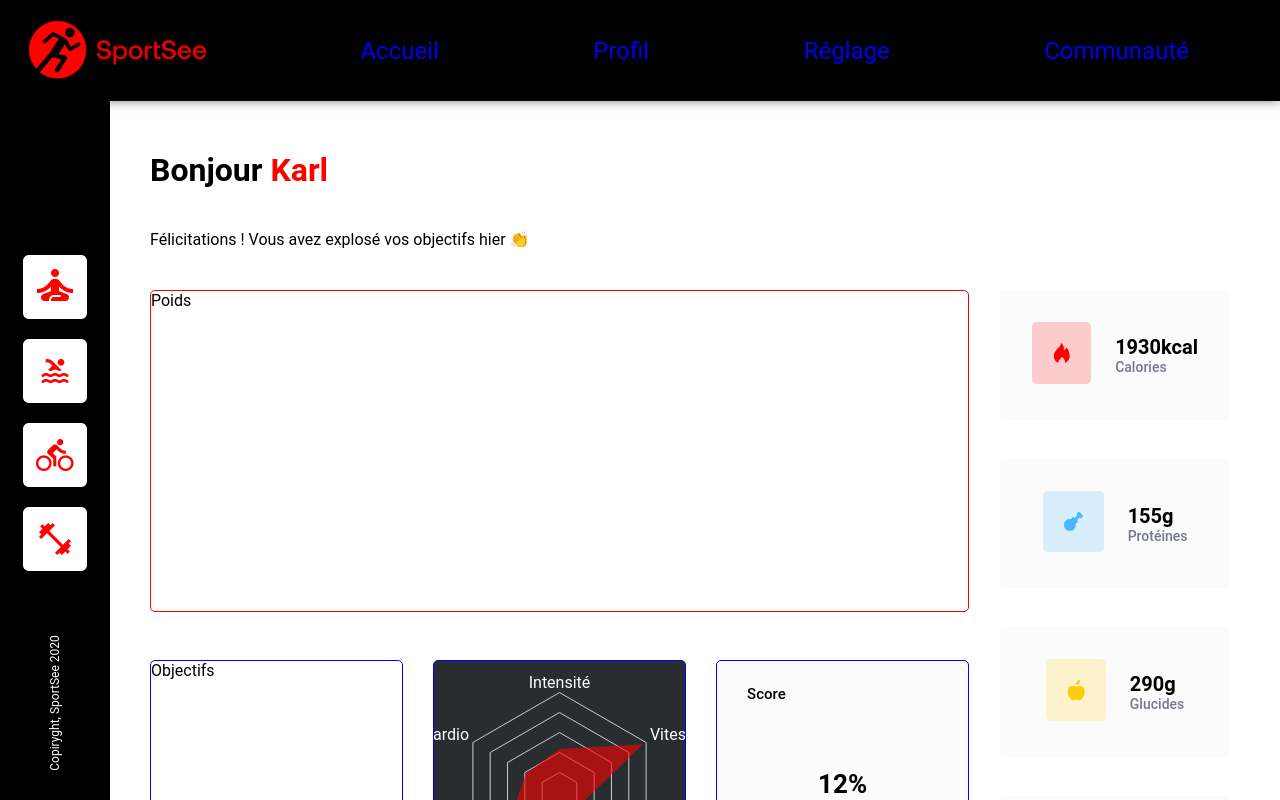
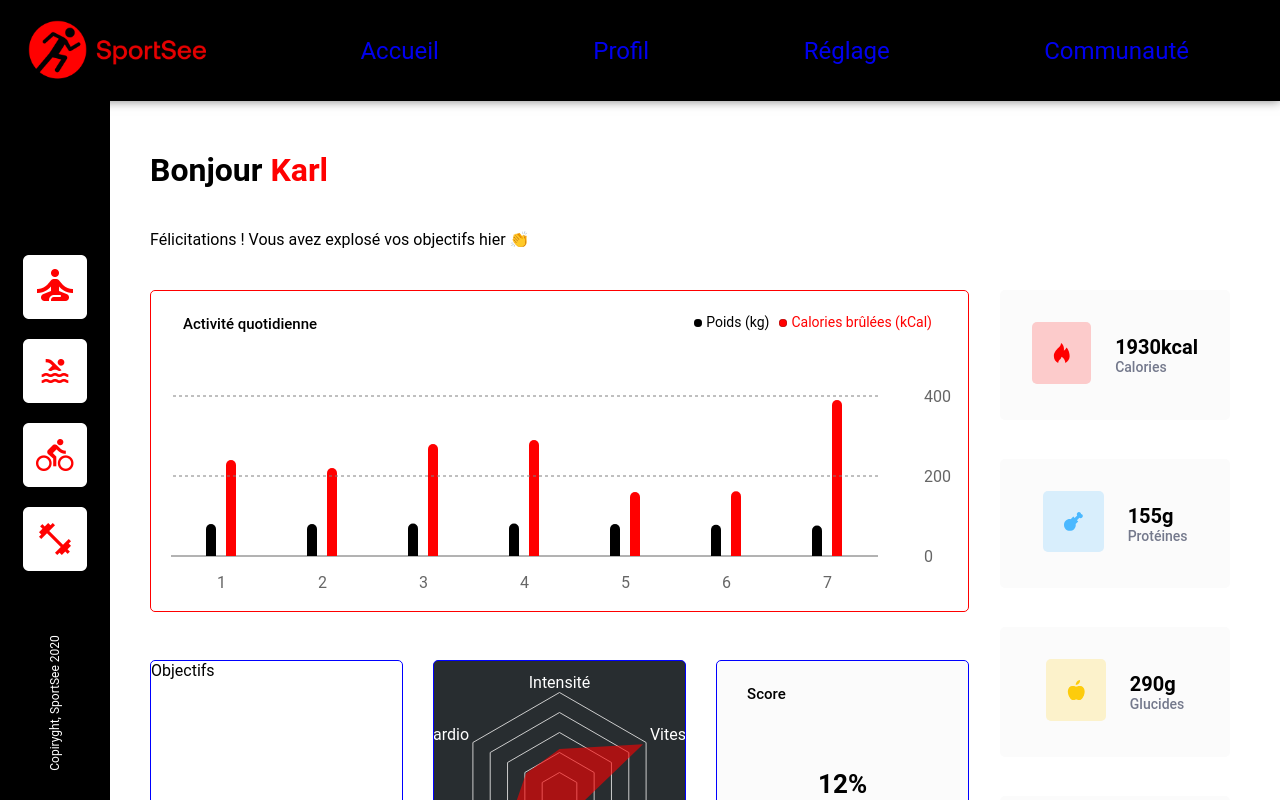
Before and after one commit to Ekkylibre/sportsee, a React (Vite) app: page /dashboard/12 in a window 1280 px wide. Shown: the top 800 px of the page. Built offline with nearby package versions, Linux system fonts and the light colour scheme.

Commit message:
✨ Components > Weight > Create component

```diff
--- a/src/components/kpi/kpi.css
+++ b/src/components/kpi/kpi.css
@@ -4,7 +4,7 @@
   height: 100%;
 }
 .kpi-container .score-title {
-  position: absolute;
+  position: relative;
   left: 30px;
   top: 24px;
   font-size: 15px;
--- a/src/components/kpi/kpi.scss
+++ b/src/components/kpi/kpi.scss
@@ -4,7 +4,7 @@
     height: 100%;
 
     .score-title {
-        position: absolute;
+        position: relative;
         left: 30px;
         top: 24px;
         font-size: 15px;
--- /dev/null
+++ b/src/components/weight/Weight.jsx
@@ -0,0 +1,92 @@
+import { BarChart, Bar, XAxis, YAxis, CartesianGrid, Tooltip, Legend, ResponsiveContainer, ReferenceLine } from 'recharts';
+import { USER_ACTIVITY } from '../../assets/data/data';
+import "./weight.css";
+
+function Weight({ userId }) {
+    const userData = USER_ACTIVITY.find((user) => user.userId === parseInt(userId));
+
+    if (!userData) {
+        return <div>User not found</div>;
+    }
+
+    const formatXAxis = (tickItem) => {
+        // Extraction du jour à partir de la date
+        const date = new Date(tickItem);
+        return date.getDate();
+    };
+
+    return (
+        <div className='weight-container'>
+            <div className='weight-title'>Activité quotidienne</div>
+            <ResponsiveContainer
+                width="100%"
+                height={300}>
+                <BarChart
+                    data={userData.sessions}
+                    margin={{
+                        top: 5,
+                        right: 30,
+                        left: 20,
+                        bottom: 5,
+                    }}
+                    barSize={10}
+                    barGap={10}
+                >
+                    <CartesianGrid
+                        strokeDasharray="3 3"
+                        vertical={false}
+                        horizontal={false} />
+                    <XAxis
+                        dataKey="day"
+                        tickFormatter={formatXAxis}
+                        tickLine={false}
+                        tickMargin={15} />
+                    <YAxis
+                        orientation="right"
+                        axisLine={false}
+                        tickLine={false}
+                        tickMargin={40}
+                        interval={1}
+                        domain={['auto', 'auto']}/>
+                    <Tooltip />
+                    <Legend
+                         wrapperStyle={{
+                            position: 'absolute',
+                            fontSize: 14,
+                            verticalAlign: 'top',
+                            right: 26,
+                            top: 23,
+                            height: 100,
+                            stroke: 'black'
+                          }}
+                        verticalAlign="top"
+                        align="right"
+                        height={100}
+                        iconType="circle"
+                        iconSize={8}
+                        stroke={'black'} />
+                    <Bar
+                        dataKey="kilogram"
+                        fill="black"
+                        name="Poids (kg)"
+                        radius={[10, 10, 0, 0]} />
+                    <Bar
+                        dataKey="calories"
+                        fill="red"
+                        name="Calories brûlées (kCal)"
+                        radius={[10, 10, 0, 0]} />
+                    <ReferenceLine
+                        y={200}
+                        stroke="grey"
+                        strokeDasharray="3 3" />
+                    <ReferenceLine
+                        y={400}
+                        stroke="grey"
+                        strokeDasharray="3 3" />
+                </BarChart>
+            </ResponsiveContainer>
+        </div>
+    );
+}
+
+export default Weight;
--- /dev/null
+++ b/src/components/weight/weight.css
@@ -0,0 +1,10 @@
+.weight-container {
+  position: relative;
+}
+.weight-container .weight-title {
+  font-size: 15px;
+  font-weight: 500;
+  position: absolute;
+  top: 24px;
+  left: 32px;
+}/*# sourceMappingURL=weight.css.map */
--- /dev/null
+++ b/src/components/weight/weight.scss
@@ -0,0 +1,11 @@
+.weight-container {
+    position: relative;
+
+    .weight-title {
+        font-size: 15px;
+        font-weight: 500;
+        position: absolute;
+        top: 24px;
+        left: 32px;
+    }
+}
--- a/src/pages/dashboard/Dashboard.jsx
+++ b/src/pages/dashboard/Dashboard.jsx
@@ -7,6 +7,7 @@ import { USER_MAIN_DATA } from "../../assets/data/data";
 import ValueItem from "../../components/valueItem/ValueItem";
 import Kpi from "../../components/kpi/Kpi";
 import Radar from "../../components/radar/Radar";
+import Weight from "../../components/weight/Weight";
 
 function Dashboard() {
 
@@ -61,7 +62,7 @@ function Dashboard() {
 
           <div className="array">
             <div className="charts">
-              <div className="poids">Poids</div>
+              <div className="poids"><Weight userId={userId}/></div>
               <div className="small-charts">
                 <div className="goals">Objectifs</div>
                 <div className="radar"><Radar userId={userId}/></div>
```
Also changed, not shown: 1 other file (tests, documents, lock files or other folders).
